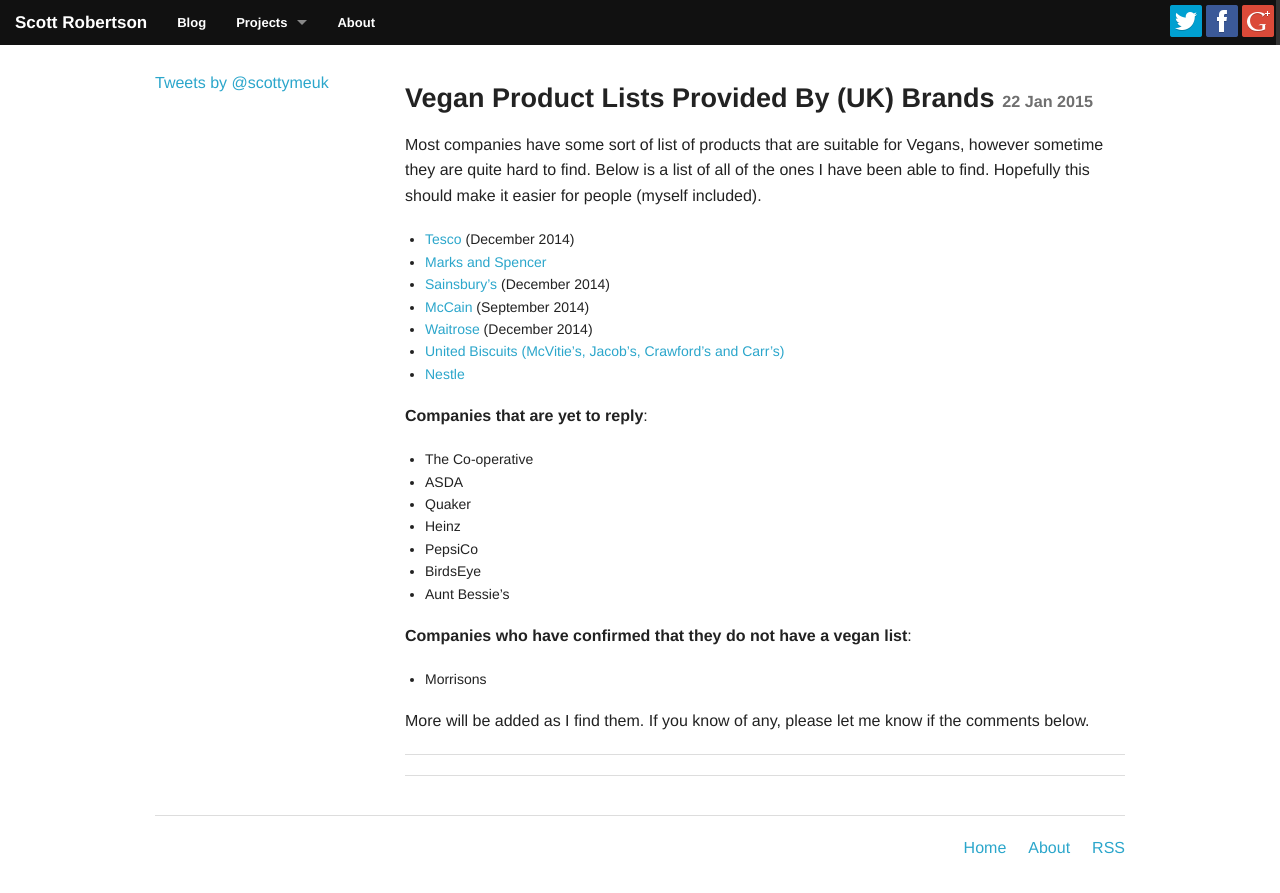
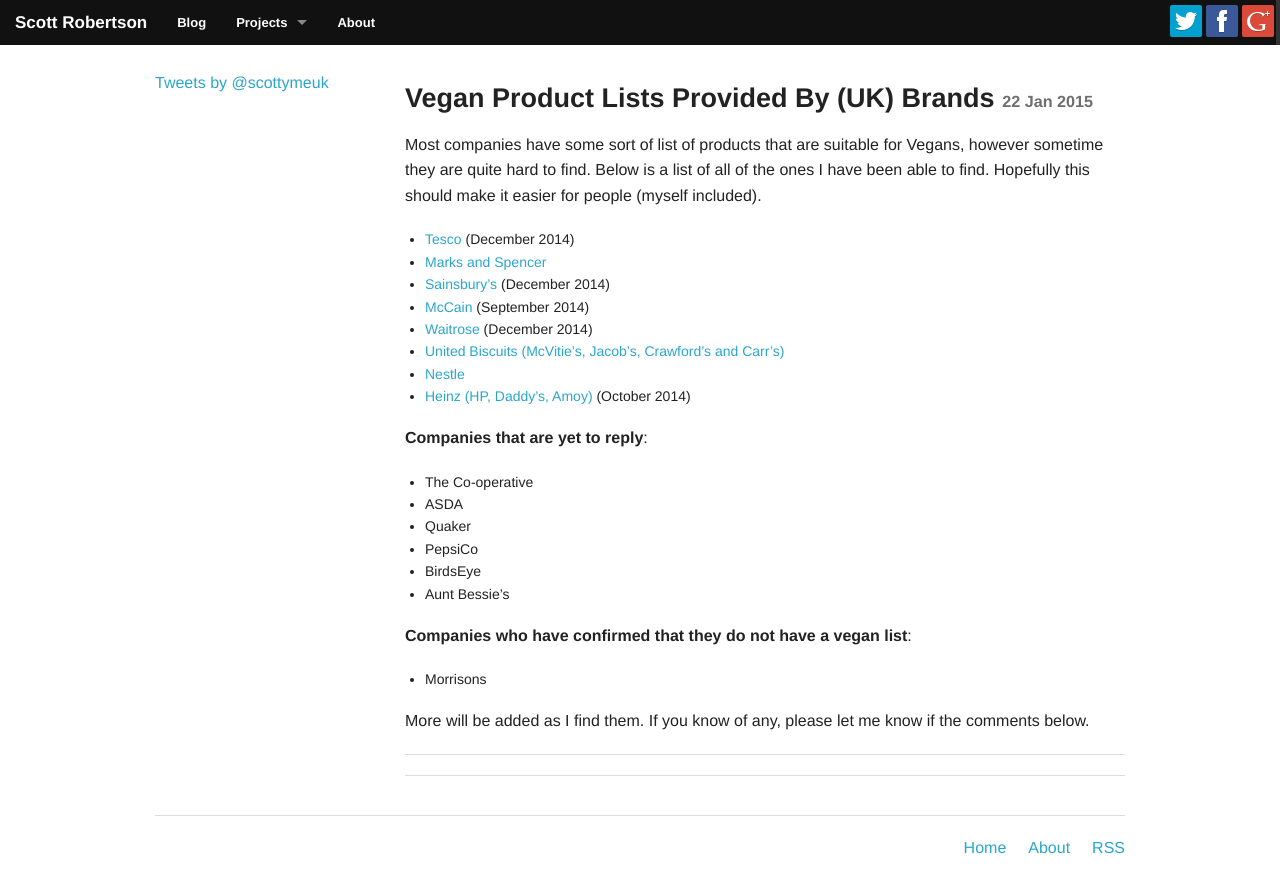
Before and after one commit to scottrobertson/scottrobertson.me, a Jekyll site: the page built from _posts/2015-01-22-uk-brands-vegan-lists.markdown, in a window 1280 px wide. Shown: the top 893 px of the page. Built offline with Jekyll 4.4.1, drawn with Linux system fonts in a browser that asks for light colours; nearby versions of some CDN libraries; Markdown is read by kramdown in place of the engine named in the settings; comment, search, counter and statistics services are not loaded.

Commit message:
Added Heinz

```diff
--- a/_posts/2015-01-22-uk-brands-vegan-lists.markdown
+++ b/_posts/2015-01-22-uk-brands-vegan-lists.markdown
@@ -14,13 +14,13 @@
 - [Waitrose](https://upload.scottrobertson.me/UKoI3rbWOYd8N.pdf) (December 2014)
 - [United Biscuits (McVitie’s, Jacob’s, Crawford’s and Carr’s)](http://www.unitedbiscuits.com/our-consumers/health-nutrition/special-diets/#tab-1413900132-2-73)
 - [Nestle](http://www.nestle.co.uk/asset-library/documents/nutritionhealthwellness/vegan%20list.pdf)
+- [Heinz (HP, Daddy's, Amoy)](https://upload.scottrobertson.me/tl975SsOdRbuu.pdf) (October 2014)
 
 **Companies that are yet to reply**:
 
 - The Co-operative
 - ASDA
 - Quaker
-- Heinz
 - PepsiCo
 - BirdsEye
 - Aunt Bessie's
```
